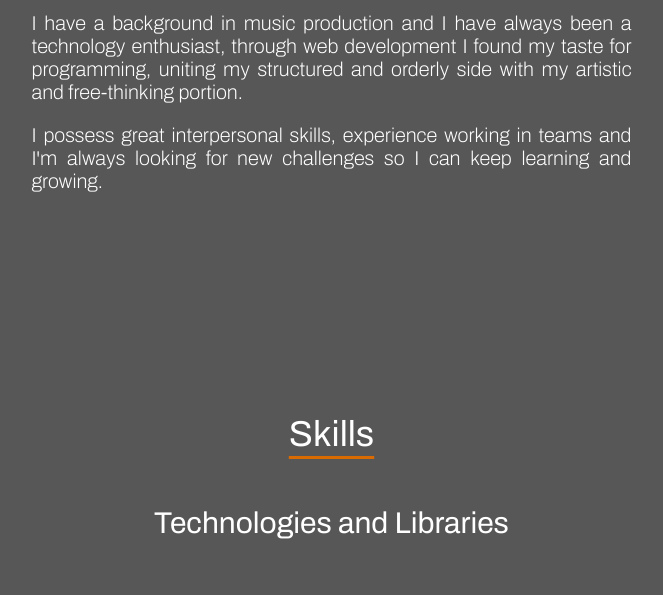
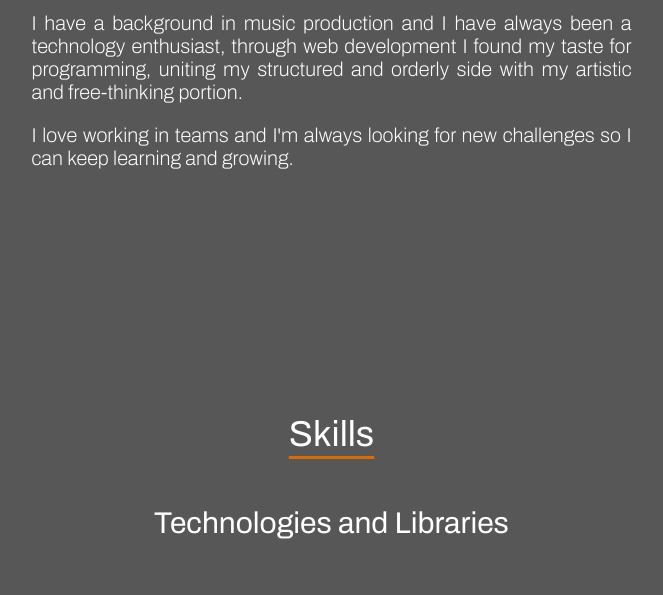
Before and after one commit to federico-palma/Personal-portfolio, a website: page index.html in a window 1280 px wide. Shown: the part 1020-1615 px from the top of the page, without its empty margins (419-1082 px from the left). Drawn offline with nearby package versions, Linux system fonts and the light colour scheme.

Commit message:
Edit about section

```diff
--- a/index.html
+++ b/index.html
@@ -70,8 +70,8 @@
               structured and orderly side with my artistic and free-thinking portion.
             </p>
             <p>
-              I possess great interpersonal skills, experience working in teams and I'm always
-              looking for new challenges so I can keep learning and growing.
+              I love working in teams and I'm always looking for new challenges so I can keep
+              learning and growing.
             </p>
           </div>
         </section>
```
